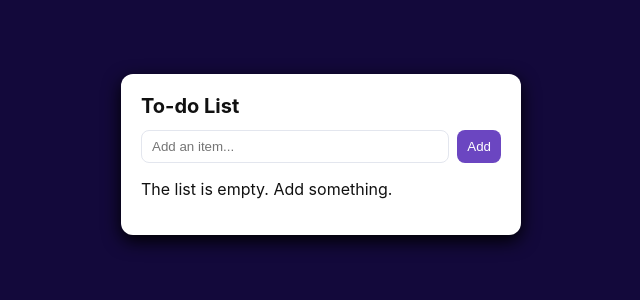
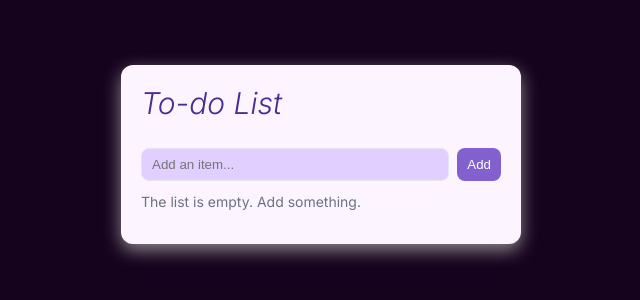
Before and after one commit to GustavoCapis/to-do-list, a plain HTML site: page index.html in a window 1280 px wide. Shown: the part 246-546 px from the top of the page, without its empty margins (319-959 px from the left). Drawn offline with Linux system fonts and the light colour scheme.

Commit message:
style: update color scheme and typography

```diff
--- a/assets/css/style.css
+++ b/assets/css/style.css
@@ -1,7 +1,6 @@
 body {
   font-family: Inter, system-ui, -apple-system, "Segoe UI", Roboto, Arial;
-  background: #13093b;
-  color: #111;
+  background: #15021d;
   display: flex;
   align-items: center;
   justify-content: center;
@@ -9,15 +8,18 @@ body {
   margin: 0;
 }
 .card {
-  background: #fff;
+  background: #fcf4ff;
   padding: 20px;
   border-radius: 12px;
-  box-shadow: 0 6px 18px rgb(0, 0, 0);
+  box-shadow: 0 6px 18px rgba(170, 167, 167, 0.829);
   width: 360px;
 }
 h1 {
-  font-size: 20px;
-  margin: 0 0 12px;
+  font-size: 30px;
+  font-weight: 300;
+  font-style: italic;
+  margin: 0 0 27px;
+  color: #4B2C91
 }
 .controls {
   display: flex;
@@ -29,6 +31,8 @@ input[type="text"] {
   padding: 8px 10px;
   border-radius: 8px;
   border: 1px solid #e3e6ee;
+  background-color: #E0CFFF;
+  color: #5c5c54;
 }
 
 #itemInput:hover {
@@ -38,13 +42,13 @@ transform: scale(1.03);
   padding: 8px 10px;
   border-radius: 8px;
   border: 0;
-  background: #6b46c1;
+  background: #8261cf;
   color: #fff;
   cursor: pointer;
 }
 
 .addBtn:hover {
-  background-color: #8261cf;
+  background-color:#c561ff ;
   transform: scale(1.1);
 }
 
@@ -82,6 +86,13 @@ li {
   justify-content: space-between;
   gap: 12px;
 }
+
+.listItem {
+color: #1a0333;
+/* font-weight: 400; */
+font-size: 15px;
+}
+
 .remove {
   background: transparent;
   border: 0;
@@ -89,7 +100,7 @@ li {
   cursor: pointer;
   font-weight: 600;
 }
-.empty {
+.emptyMsg {
   color: #6b7280;
   font-size: 14px;
   margin-top: 8px;
--- a/index.html
+++ b/index.html
@@ -1,6 +1,7 @@
 <html lang="pt-BR">
 <meta name="viewport" content="width=device-width, initial-scale=1" />
 <title>To-do List</title>
+<link href="https://fonts.googleapis.com/css2?family=Indie+Flower&family=Inter:ital,opsz,wght@0,14..32,100..900;1,14..32,100..900&display=swap" rel="stylesheet">
 <link rel="stylesheet" href="assets/css/style.css">
 </head>
 <body>
```
